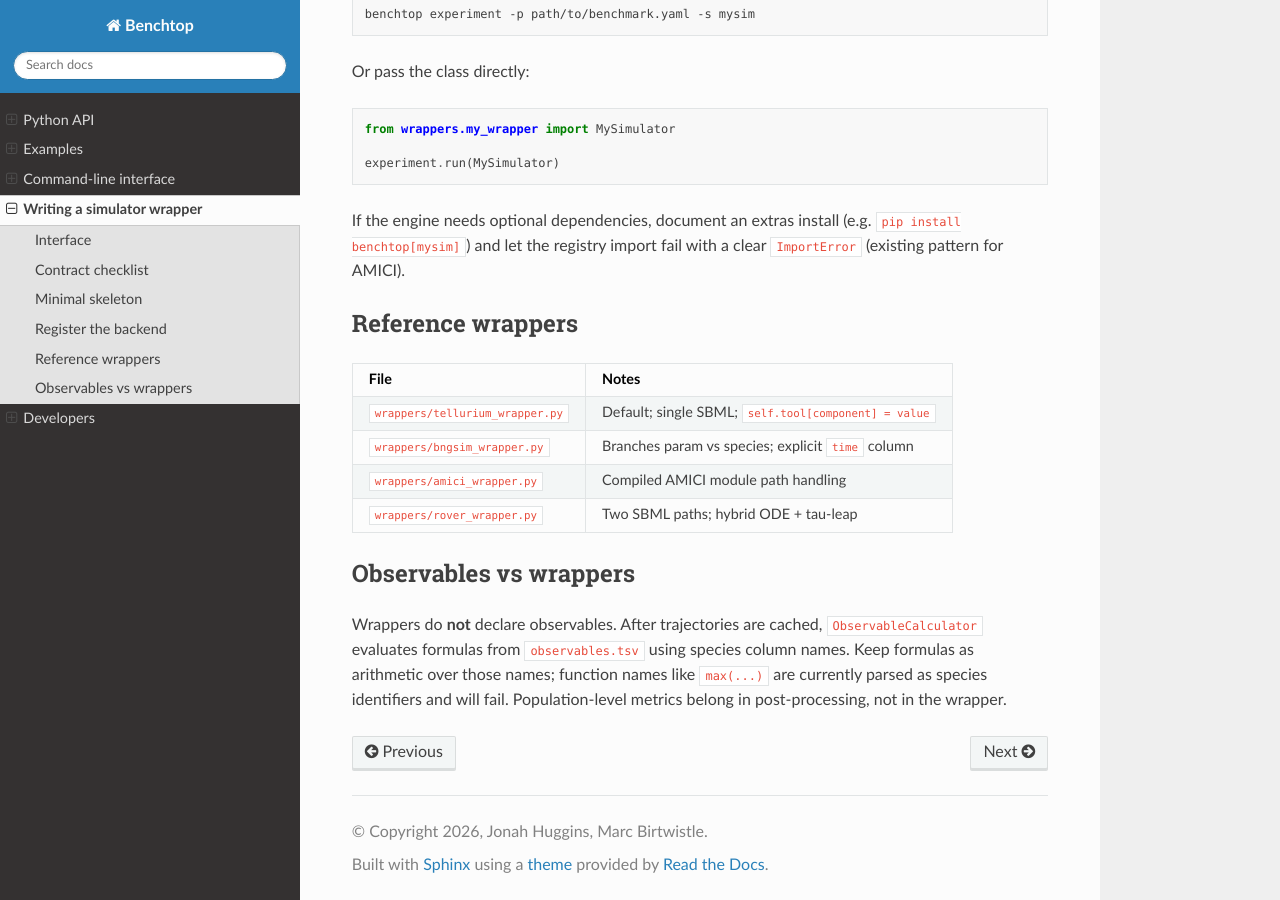
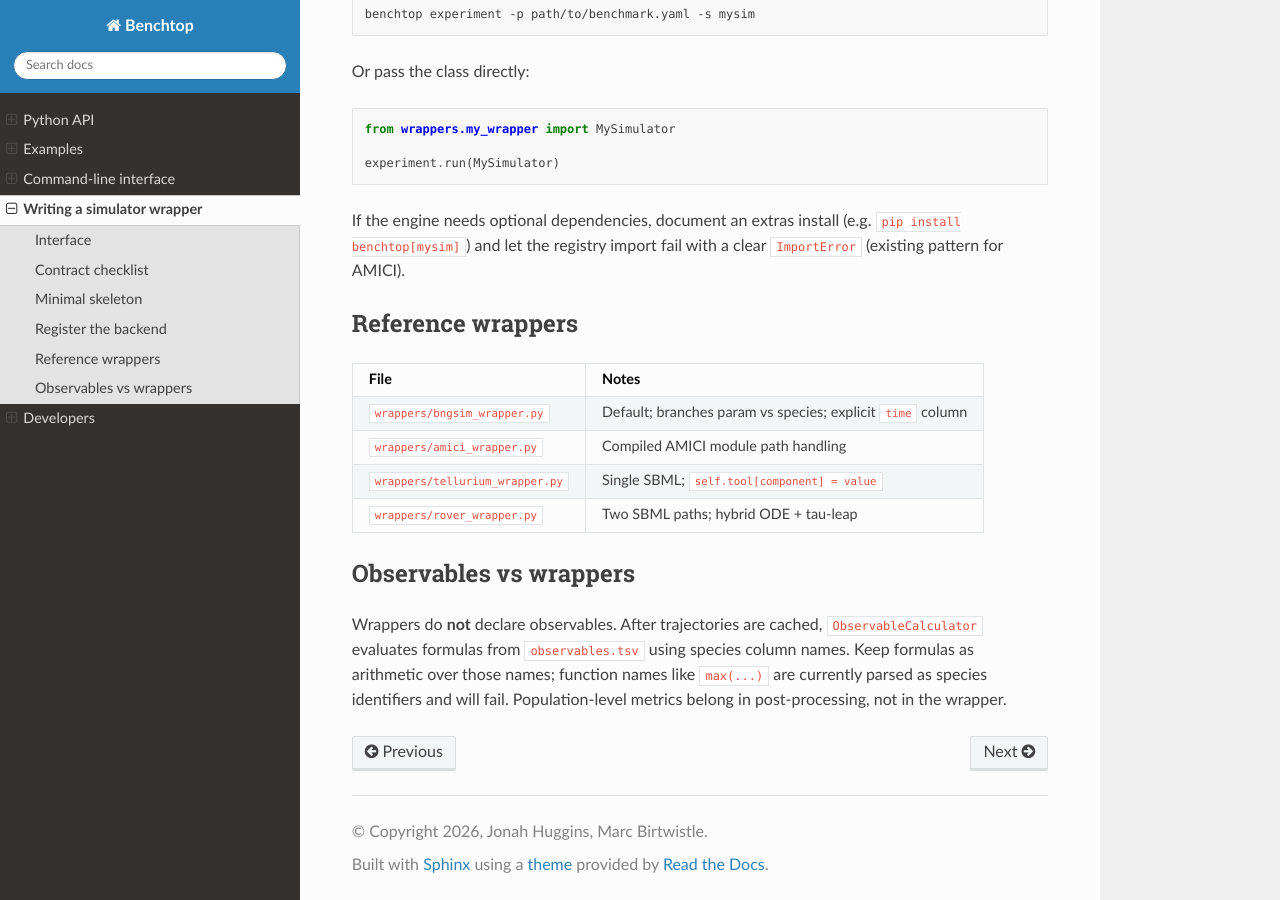
Before and after one commit to JonahRileyHuggins/Benchtop, a Sphinx documentation site: the page built from docs/writing_wrappers.md, in a window 1280 px wide and 900 px high, scrolled down 1858 px. Built offline with Sphinx 7.4.7 and the Read the Docs theme 3.1.0, drawn with Linux system fonts in a browser that asks for light colours.

```diff
--- a/docs/writing_wrappers.md
+++ b/docs/writing_wrappers.md
@@ -95,9 +95,9 @@ If the engine needs optional dependencies, document an extras install (e.g. `pip
 
 | File | Notes |
 |------|--------|
-| `wrappers/tellurium_wrapper.py` | Default; single SBML; `self.tool[component] = value` |
-| `wrappers/bngsim_wrapper.py` | Branches param vs species; explicit `time` column |
+| `wrappers/bngsim_wrapper.py` | Default; branches param vs species; explicit `time` column |
 | `wrappers/amici_wrapper.py` | Compiled AMICI module path handling |
+| `wrappers/tellurium_wrapper.py` | Single SBML; `self.tool[component] = value` |
 | `wrappers/rover_wrapper.py` | Two SBML paths; hybrid ODE + tau-leap |
 
 ## Observables vs wrappers
```
